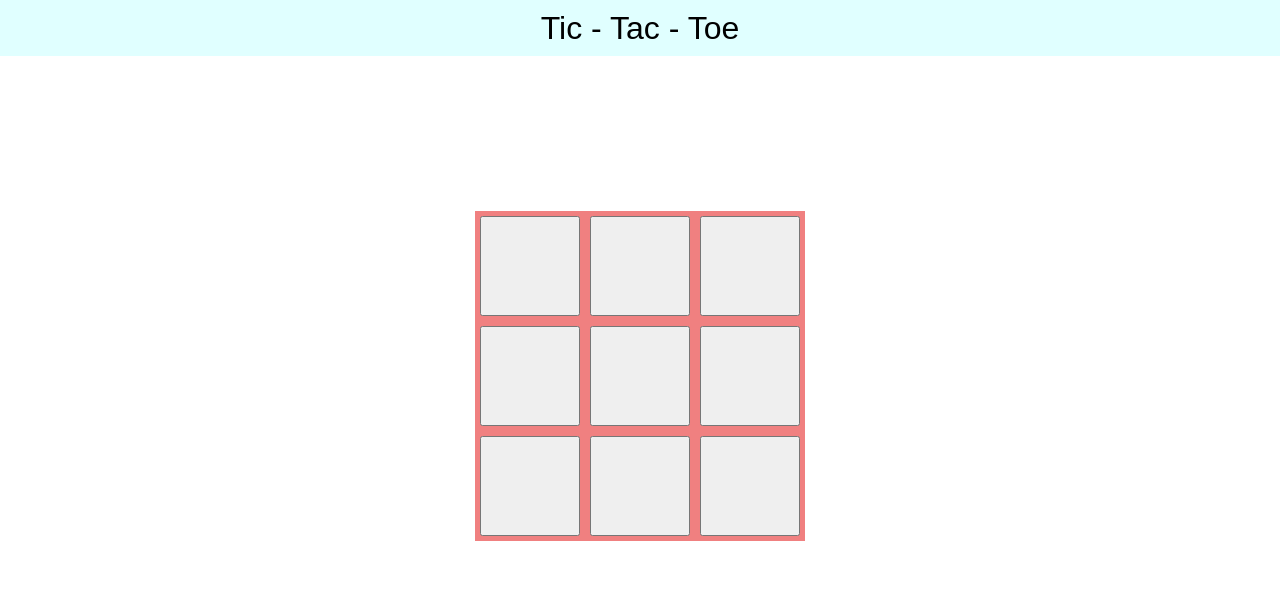
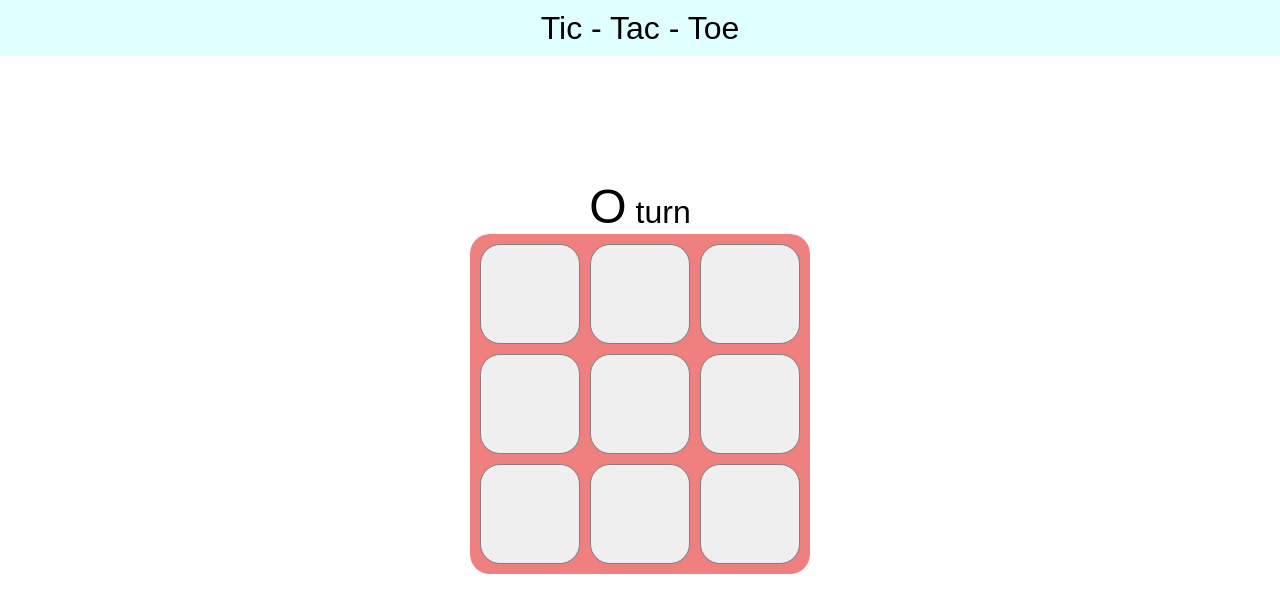
Before and after one commit to PabloBerry44/tic-tac-toe, a Vue app: page / in a window 1280 px wide. Shown: the top 612 px of the page. Built offline with nearby package versions, Linux system fonts and the light colour scheme.

Commit message:
add values to buttons

```diff
--- a/src/App.vue
+++ b/src/App.vue
@@ -5,12 +5,21 @@
   </nav>
 
   <main>
+
+    <p class="nextTurn">
+      <span :="nextTurn.value">{{nextTurn}}</span> turn
+    </p>
+
     <div class="gameGrid">
-      <input
+      <button
+        v-for="button in buttons"
         type="button"
-        value=""
-        v-for="button in buttons">
+        @click="handleClick(button.id)">
+        {{button.text}}
+      </button>
+
     </div>
+
   </main>
 
 </template>
@@ -25,10 +34,22 @@
     buttons.value.push(
       {
         id: i,
-        value: ''
+        text: ''
       }
     )
 
+  }
+
+  const nextTurn = ref('O')
+  const handleClick = (buttonId) => {
+
+
+
+    if( buttons.value[buttonId].text == '' ) {
+      buttons.value[buttonId].text = nextTurn.value
+    }
+
+    nextTurn.value = nextTurn.value == 'O' ? 'X' : 'O'
   }
 
 </script>
@@ -55,18 +76,38 @@
     display: flex;
     justify-content: center;
     align-items: center;
+    flex-direction: column;
   }
 
+  .nextTurn {
+    font-size: 2rem;
+  }
+    .nextTurn span {
+      font-size: 3rem;
+    }
+
   .gameGrid {
-    width: 330px;
+    width: 340px;
     aspect-ratio: 1/1;
     background: lightcoral;
+    display: flex;
+    flex-wrap: wrap;
+    padding: 10px;
+    gap: 10px;
+    border-radius: 20px;
   }
 
-    .gameGrid input {
+    .gameGrid button {
+      cursor: pointer;
       width: 100px;
       aspect-ratio: 1/1;
-      margin: 5px;
+      display: flex;
+      justify-content: center;
+      align-items: center;
+      font-size: 2rem;
+      border-radius: 20px;
+      border: 1px solid gray;
+      box-shadow: 0px 0px 5.3px rgba(0, 0, 0, 0.028);
     }
 
 </style>
```
